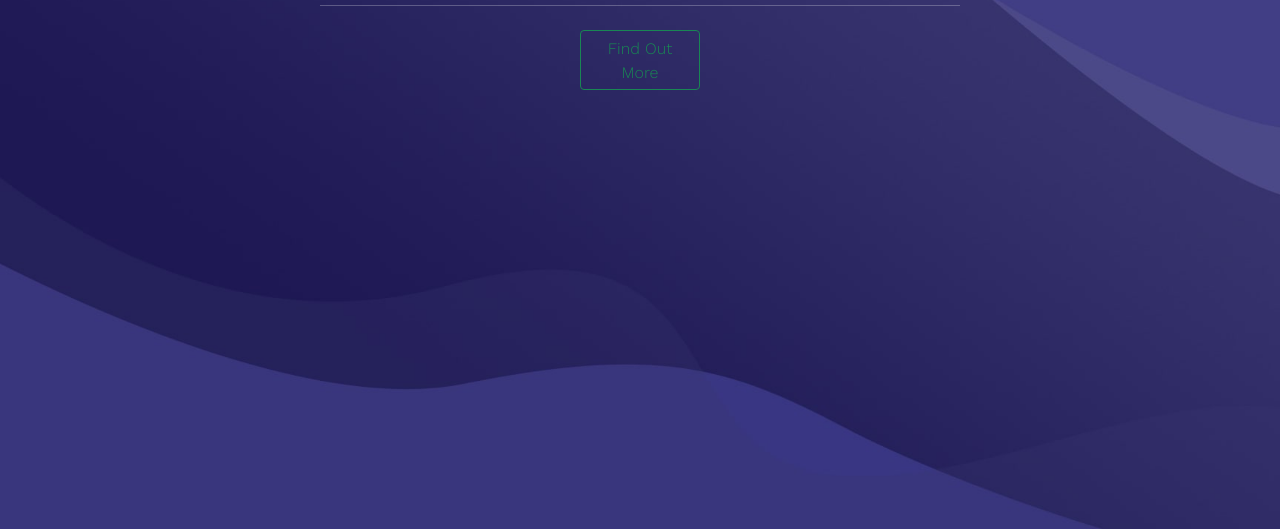
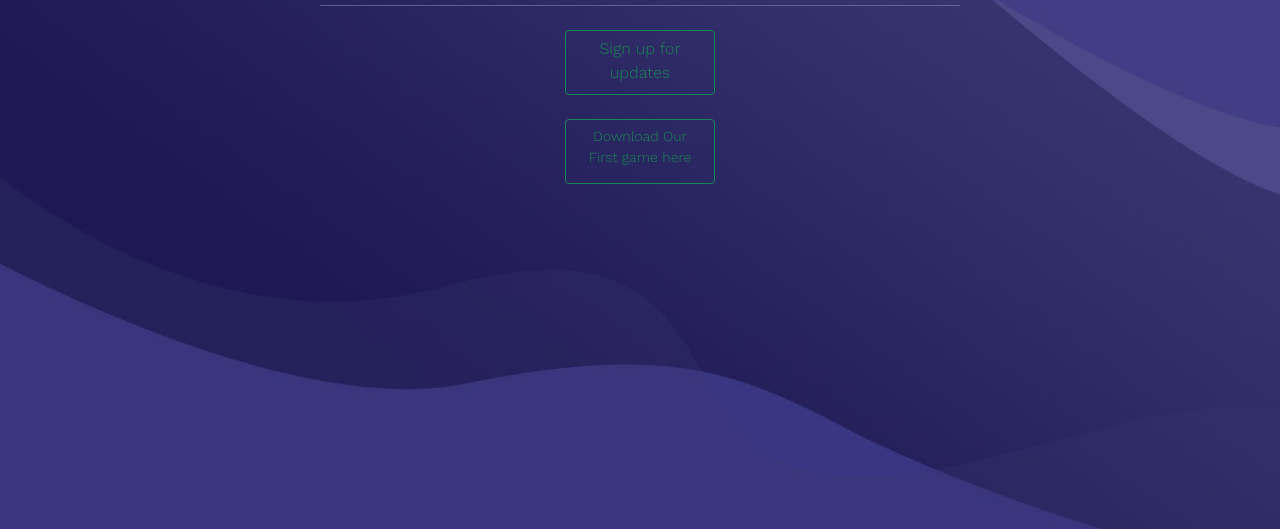
Before and after one commit to luisfelipegraciolli/chocominto-website, a plain HTML site: page index.html in a window 1280 px wide. Shown: the part 271-800 px from the top of the page. Drawn offline with nearby package versions, Linux system fonts and the light colour scheme.

Commit message:
Second Button add

```diff
--- a/index.html
+++ b/index.html
@@ -1,6 +1,11 @@
 <!DOCTYPE html>
 <html lang="en">
 <head>
+    <!-- Favicon -->
+    <link rel="apple-touch-icon" sizes="180x180" href="favicon/apple-touch-icon.png">
+    <link rel="icon" type="image/png" sizes="32x32" href="favicon/favicon-32x32.png">
+    <link rel="icon" type="image/png" sizes="16x16" href="favicon/favicon-16x16.png">
+    <link rel="manifest" href="favicon/site.webmanifest">
     <!-- Google Fonts -->
     <link rel="preconnect" href="https://fonts.googleapis.com">
     <link rel="preconnect" href="https://fonts.gstatic.com" crossorigin>
@@ -26,7 +31,12 @@
     <hr>
     <br>
     <div class="d-flex justify-content-center">
-    <a href="https://mailchi.mp/0ec657206a3b/chocominto-studio" class="btn btn-outline-success" role="button" aria-pressed="true">Find Out More</a>
+        <a href="https://mailchi.mp/0ec657206a3b/chocominto-studio" class="btn btn-outline-success" role="button" aria-pressed="true">Sign up for updates</a>
+    </div>
+    <br>
+    <div class="d-flex justify-content-center">
+        <a href="https://shiwari.itch.io/dailydinner" class="btn btn-outline-success second-btn" role="button"
+            aria-pressed="true">Download Our First game here</a>
     </div>
 </body>
 </html>
--- a/style.css
+++ b/style.css
@@ -25,14 +25,18 @@ img{
 }
 
 .btn{
-    display: flex;
-    align-self: center;
-    width: 120px;
-    height: 60px;
+    width: 150px;
+    height: 65px;
 }
 
 .btn:hover{
     background-color: rgba(62, 180, 137, 0.2)
+}
+
+.second-btn{
+    width: 150px;
+    height: 65px;
+    font-size: 14px
 }
 
 hr{
```
Also changed, not shown: favicon/android-chrome-192x192.png (added), favicon/android-chrome-512x512.png (added), favicon/apple-touch-icon.png (added), favicon/favicon-16x16.png (added), favicon/favicon-32x32.png (added), favicon/favicon.ico (added), favicon/site.webmanifest (added).
